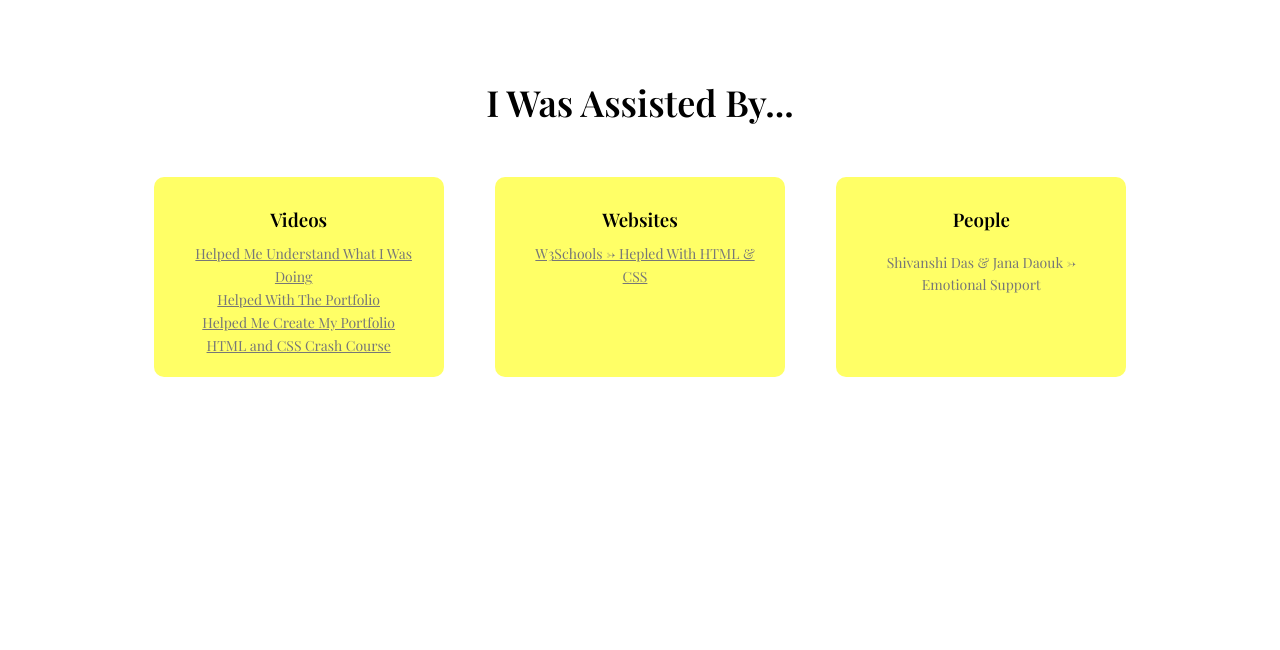
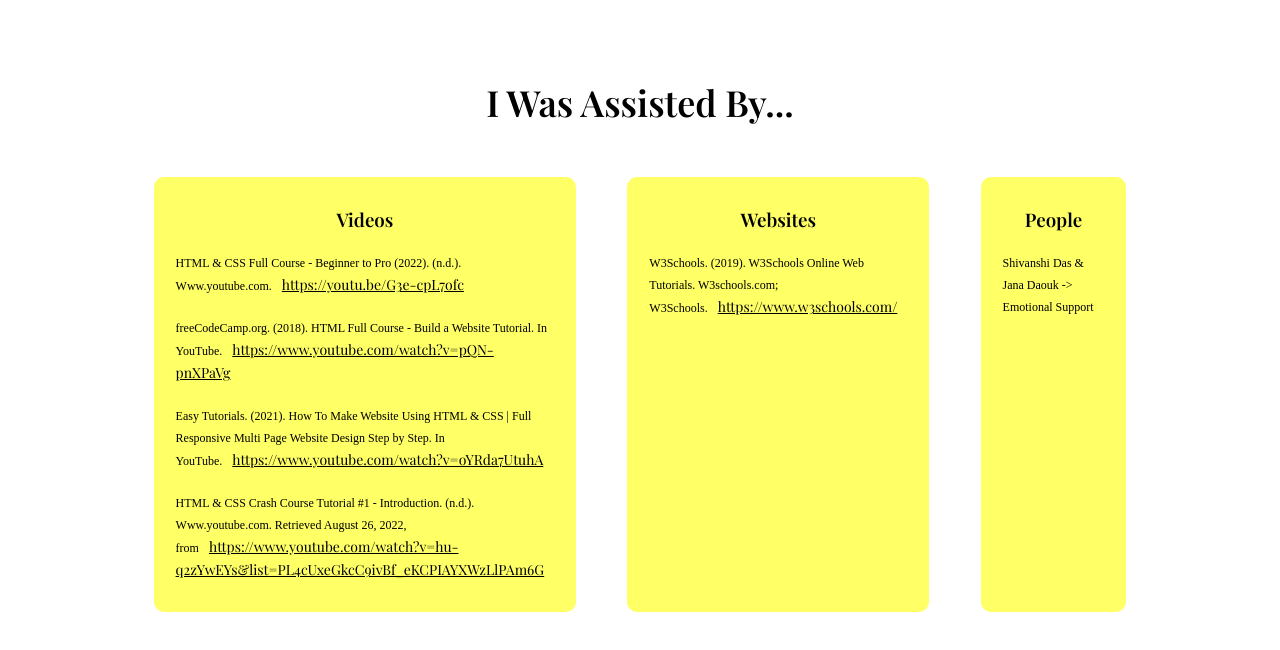
Before and after one commit to SophieH8/SophieH8.github.io, a plain HTML site: page WhoHelped.html in a window 1280 px wide. Shown: the part 822-1472 px from the top of the page. Before the commit the page ends 1250 px from the top, so only its background shows below. Drawn offline with nearby package versions, Linux system fonts and the light colour scheme.

Commit message:
fixed some things

```diff
--- a/Fingerprints.css
+++ b/Fingerprints.css
@@ -6,7 +6,7 @@
 .header{
     min-height: 100vh;
     width: 100%;
-    background-image: linear-gradient(rgba(4,9,30,0.7),rgba(4,9,30,0.7)),url(https://codermerlin.com/users/sophie-hews/digitalPortfolioImages/PICT5619.JPG)
+    background-image: linear-gradient(rgba(4,9,30,0.7),rgba(4,9,30,0.7)),url(https://codermerlin.com/users/sophie-hews/digitalPortfolioImages/sophie4.jpg)
     ;
     background-position: center;
     background-size: cover;
--- a/WhoHelped.css
+++ b/WhoHelped.css
@@ -66,6 +66,7 @@ nav{
     font-size: 14px;
     color: #fff;
     transition: 0.5s;
+    text-align: center;
 }
 
 .text-box p:hover{
@@ -102,7 +103,7 @@ h1{
 }
 
 a{
-    color: #777;
+    color: #000;
     font-size: 14px;
     font-weight: 400;
     line-height: 22px;
@@ -110,12 +111,14 @@ a{
     transition: 0.5s;
 }
 a:hover{
-    color: #f80a96;
+    color: #f80a;
 }
 
 p{
-    color: #777;
-    font-size: 14px;
+    color: #000;
+    font-family: "Times New Roman", serif;
+    text-align: left;
+    font-size: 12px;
     font-weight: 400;
     line-height: 22px;
     padding: 10px;
--- a/WhoHelped.html
+++ b/WhoHelped.html
@@ -41,15 +41,15 @@
       <div class="row">
 	<div class="classes-col">
 	  <h3>Videos</h3>
-	  <div><a href="https://youtu.be/G3e-cpL7ofc">Helped Me Understand What I Was Doing</a></div>
-	  <div><a href="https://www.youtube.com/watch?v=pQN-pnXPaVg">Helped With The Portfolio</a></div>
-	  <div><a href="https://www.youtube.com/watch?v=oYRda7UtuhA">Helped Me Create My Portfolio</a></div>
-	  <div><a href="https://www.youtube.com/watch?v=hu-q2zYwEYs&list=PL4cUxeGkcC9ivBf_eKCPIAYXWzLlPAm6G">HTML and CSS Crash Course</a></div>
+	  <div><p>HTML & CSS Full Course - Beginner to Pro (2022). (n.d.). Www.youtube.com.<a href="https://youtu.be/G3e-cpL7ofc">https://youtu.be/G3e-cpL7ofc</a></p></div>
+	  <div><p>freeCodeCamp.org. (2018). HTML Full Course - Build a Website Tutorial. In YouTube.<a href="https://www.youtube.com/watch?v=pQN-pnXPaVg">https://www.youtube.com/watch?v=pQN-pnXPaVg</a></p></div>
+	  <div><p>Easy Tutorials. (2021). How To Make Website Using HTML & CSS | Full Responsive Multi Page Website Design Step by Step. In YouTube.<a href="https://www.youtube.com/watch?v=oYRda7UtuhA">https://www.youtube.com/watch?v=oYRda7UtuhA</a></p></div>
+	  <div><p>HTML & CSS Crash Course Tutorial #1 - Introduction. (n.d.). Www.youtube.com. Retrieved August 26, 2022, from<a href="https://www.youtube.com/watch?v=hu-q2zYwEYs&list=PL4cUxeGkcC9ivBf_eKCPIAYXWzLlPAm6G">https://www.youtube.com/watch?v=hu-q2zYwEYs&list=PL4cUxeGkcC9ivBf_eKCPIAYXWzLlPAm6G</a></p></div>
 	</div>
 
 	<div class="classes-col">
 	  <h3>Websites</h3>
-	  <a href="https://www.w3schools.com/">W3Schools -> Hepled With HTML & CSS</a>
+	  <p>W3Schools. (2019). W3Schools Online Web Tutorials. W3schools.com; W3Schools.<a href="https://www.w3schools.com/">https://www.w3schools.com/</a></p>
 	</div>
 
 	<div class="classes-col">
```
